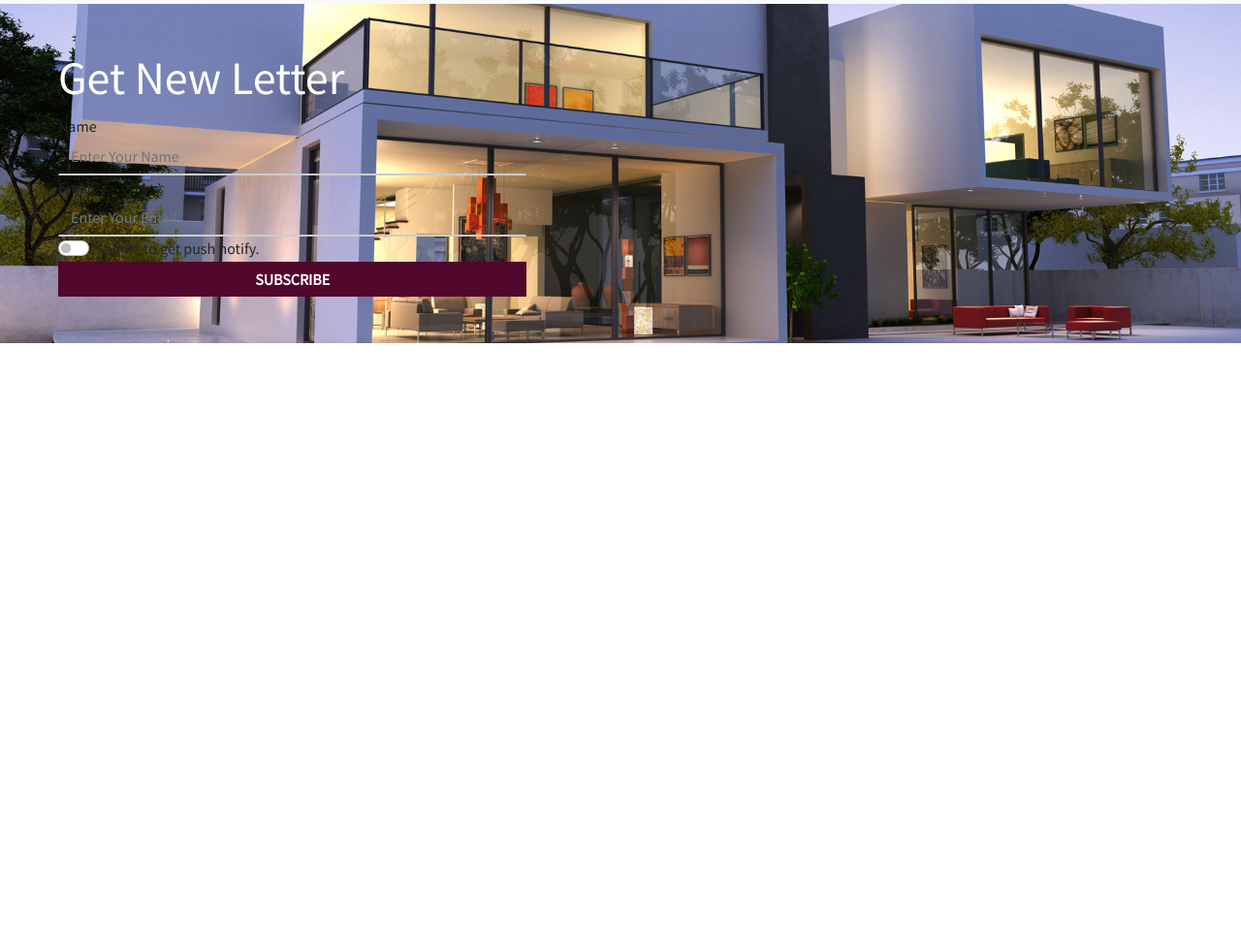
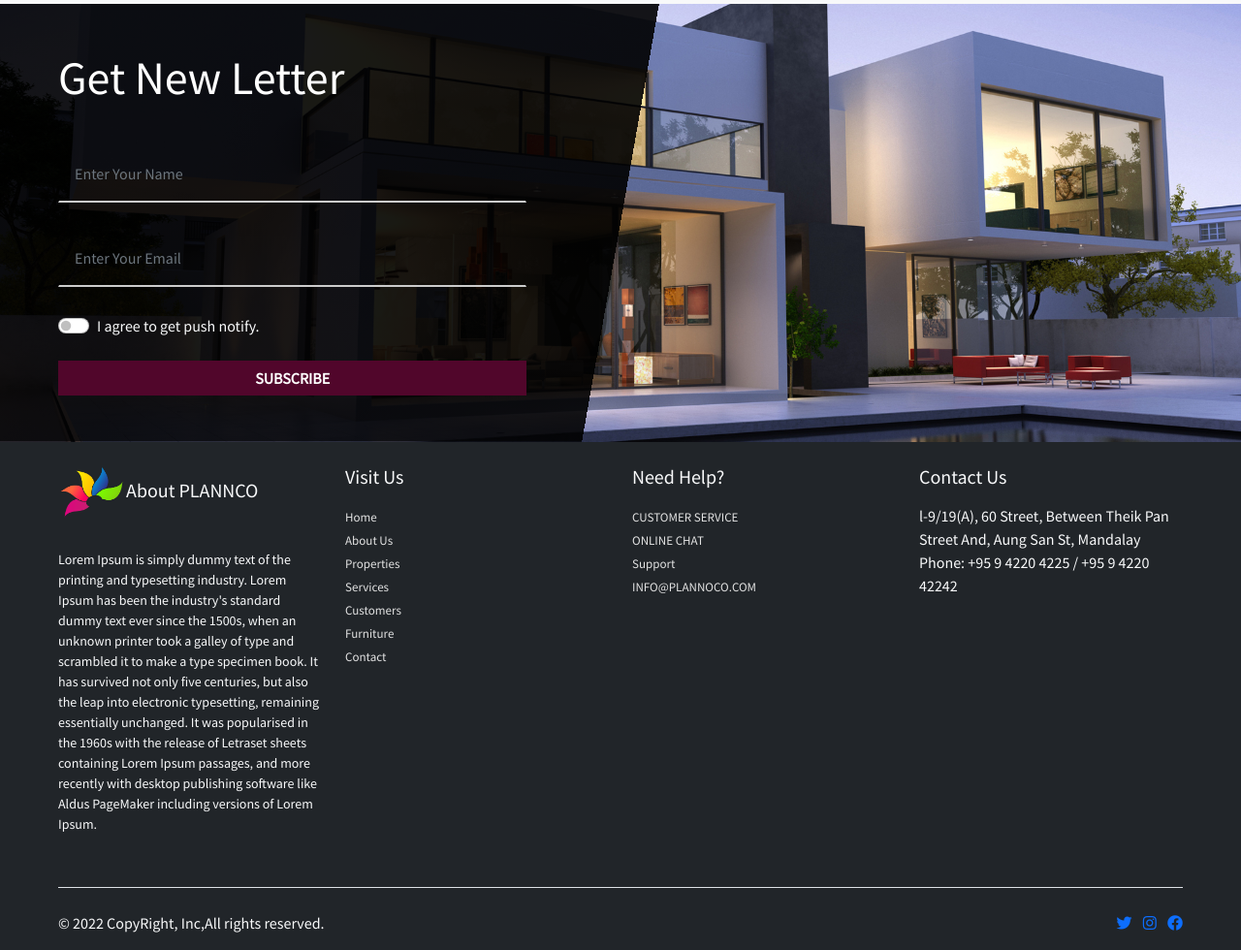
Before and after one commit to thanthtetaung49/plancohomedecoration, a plain HTML site: page index.html in a window 1280 px wide. Shown: the part 4295-5275 px from the top of the page at 97% size. Before the commit the page ends 4649 px from the top, so only its background shows below. Drawn offline with Linux system fonts and the light colour scheme.

Commit message:
11;22am commit

```diff
--- a/css/style.css
+++ b/css/style.css
@@ -9,6 +9,26 @@
 body{
     font-family: 'Source Sans Pro', sans-serif;
 }
+
+/*Start Back To Top */
+
+.btn-backtotops{
+    background-color: var(--primary-color);
+
+    color: #ffffff;
+
+    padding: 10px;
+
+    border-radius: 5px;
+
+    position: absolute;
+    right: 10px;
+    bottom: 10px;
+
+    z-index: 100;
+}
+
+/*End Back To Top */
 
 /*Start Header*/
 header{
@@ -476,7 +496,12 @@ ul.clientslists li:hover{
 /* Start Contact  */
 
 .contacts {
-    background-image: url("./../assets/img/banner/banner3.jpg");
+    background-image: linear-gradient(
+        100deg,
+        rgba(0, 0, 0, 0.9) 50%,
+        rgba(0, 0, 0, 0.5) 30%,
+        transparent 30%
+    ), url("./../assets/img/banner/banner3.jpg");
     background-repeat: no-repeat;
     background-size: cover;
     background-position: center;
@@ -518,4 +543,40 @@ ul.clientslists li:hover{
     color: #ffffff;
 }
 
+.labels {
+    color: #e2e2e2;
+
+    display: block;
+
+    margin-top: -60px;
+    margin-left: 10px;
+
+    transition: all 0.5s;
+}
+
+.inputs:placeholder-shown + .labels {
+    opacity: 0;
+
+    transform: translateY(20px);
+}
+
 /* End Contact  */
+
+/*Start Footer*/
+
+.footerlinks {
+    color: #e2e2e2;
+    text-decoration: none;
+    font-size: 13px;
+
+    transition: all 0.5s;
+}
+
+.footerlinks:hover {
+    color: orange;
+    letter-spacing: 1px;
+
+    border-bottom: 1px solid orange;
+}
+
+/*End Footer*/
--- a/index.html
+++ b/index.html
@@ -19,6 +19,14 @@
     <link rel="stylesheet" href="./css/style.css" type="text/css"/>
 </head>
 <body>
+
+<!--Start Back to Top -->
+
+<div>
+    <a href="#" class="btn-backtotops"><i class="fas fa-angle-right"></i></a>
+</div>
+
+<!--End Back to Top-->
 
 <!--Start Header Section-->
 <header>
@@ -315,7 +323,7 @@
 <!-- End Client Section  -->
 
 <!-- Start Customers Section  -->
-<section id="section" class="py-3 customers">
+<section id="customers" class="py-3 customers">
     <div class="container-fluid">
 
         <!-- Stat title  -->
@@ -340,7 +348,8 @@
                     <div class="carousel-inner">
                         <!-- Start user1  -->
                         <div class="carousel-item text-center active">
-                            <img src="./assets/img/users/user1.jpg" class="rounded-circle my-5" width="150px" alt="user1">
+                            <img src="./assets/img/users/user1.jpg" class="rounded-circle my-5" width="150px"
+                                 alt="user1">
                             <blockquote class="text-white">
                                 <p>
                                     Lorem ipsum dolor sit amet consectetur adipisicing elit.
@@ -361,7 +370,8 @@
 
                         <!-- Start user2 -->
                         <div class="carousel-item text-center">
-                            <img src="./assets/img/users/user2.jpg" class="rounded-circle my-5" width="150px" alt="user2">
+                            <img src="./assets/img/users/user2.jpg" class="rounded-circle my-5" width="150px"
+                                 alt="user2">
                             <blockquote class="text-white">
                                 <p>
                                     Lorem ipsum dolor sit amet consectetur adipisicing elit.
@@ -382,7 +392,8 @@
 
                         <!-- Start user3  -->
                         <div class="carousel-item text-center">
-                            <img src="./assets/img/users/user3.jpg" class="rounded-circle my-5" width="150px" alt="user3">
+                            <img src="./assets/img/users/user3.jpg" class="rounded-circle my-5" width="150px"
+                                 alt="user3">
                             <blockquote class="text-white">
                                 <p>
                                     Lorem ipsum dolor sit amet consectetur adipisicing elit.
@@ -402,10 +413,8 @@
                         <!-- End user3 -->
                     </div>
                 </div>
-
             </div>
         </div>
-
     </div>
 </section>
 
@@ -440,7 +449,7 @@
 <!-- End Request Quatation -->
 
 <!-- Start Furniture Services Section  -->
-<section id="furniture" class="bg-light text-center py-3">
+<section id="furnitures" class="bg-light text-center py-3">
     <div class="container">
 
         <!-- Start title  -->
@@ -448,7 +457,9 @@
             <div class="col">
                 <h3 class="titles">Furniture Services</h3>
                 <p class="lead">
-                    Lorem ipsum dolor sit amet consectetur adipisicing elit. Id natus doloribus quos esse quas alias dicta eveniet repellendus! Repellat error itaque nesciunt saepe minus veritatis in voluptatum assumenda quisquam necessitatibus.
+                    Lorem ipsum dolor sit amet consectetur adipisicing elit. Id natus doloribus quos esse quas alias
+                    dicta eveniet repellendus! Repellat error itaque nesciunt saepe minus veritatis in voluptatum
+                    assumenda quisquam necessitatibus.
                 </p>
             </div>
         </div>
@@ -508,36 +519,102 @@
     <div class="container-fluid">
 
         <div class="col-lg-5">
-            <h5 class="display-5 text-white">Get New Letter</h5>
+            <h5 class="display-5 text-white mb-3">Get New Letter</h5>
 
             <form class="" action="" method="">
 
-                <div class="form-group">
-                    <label for="name">Name</label>
-                    <input type="text" name="name" id="name" class="form-control inputs" placeholder="Enter Your Name" autocomplete="off">
+                <div class="form-group py-4">
+                    <input type="text" name="name" id="name" class="form-control p-3 inputs"
+                           placeholder="Enter Your Name"
+                           autocomplete="off">
+                    <label for="name" class="mb-sm-3 labels">Name</label>
                 </div>
 
-                <div class="form-group">
-                    <label for="email">Email</label>
-                    <input type="email" name="email" id="email" class="form-control inputs" placeholder="Enter Your Email" autocomplete="off">
+                <div class="form-group py-4">
+                    <input type="email" name="email" id="email" class="form-control p-3 inputs"
+                           placeholder="Enter Your Email" autocomplete="off">
+                    <label for="email" class="mb-sm-3 labels">Email</label>
                 </div>
 
-                <div class="form-check form-switch">
+                <div class="form-check form-switch my-4">
                     <input type="checkbox" name="accept" id="accept" class="form-check-input">
-                    <label for="accept">I agree to get push notify.</label>
+                    <label for="accept" class="text-light">I agree to get push notify.</label>
                 </div>
 
                 <div class="d-grid">
                     <button type="submit" class="btn text-uppercase rounded-0 fw-bold submit-btns">Subscribe</button>
                 </div>
-
             </form>
         </div>
-
     </div>
 </section>
 
 <!-- End Contact Section  -->
+
+<!--Start Footer Section -->
+
+<footer class="bg-dark px-5">
+    <div class="container-fluid">
+
+        <div class="row text-light py-4">
+            <div class="col-md-3 col-sm-6">
+                <h5><img src="./assets/img/fav/favicon.png" width="70px" alt="footericon"/>About PLANNCO</h5>
+                <p class="small">
+                    Lorem Ipsum is simply dummy text of the printing and typesetting industry. Lorem Ipsum has been the
+                    industry's standard dummy text ever since the 1500s, when an unknown printer took a galley of type
+                    and scrambled it to make a type specimen book. It has survived not only five centuries, but also the
+                    leap into electronic typesetting, remaining essentially unchanged. It was popularised in the 1960s
+                    with the release of Letraset sheets containing Lorem Ipsum passages, and more recently with desktop
+                    publishing software like Aldus PageMaker including versions of Lorem Ipsum.
+                </p>
+            </div>
+
+            <div class="col-md-3 col-sm-6">
+                <h5 class="mb-3">Visit Us</h5>
+                <ul class="list-unstyled">
+                    <li><a href="index.html" class="footerlinks">Home</a></li>
+                    <li><a href="#about" class="footerlinks">About Us</a></li>
+                    <li><a href="#properties" class="footerlinks">Properties</a></li>
+                    <li><a href="#services" class="footerlinks">Services</a></li>
+                    <li><a href="#customers" class="footerlinks">Customers</a></li>
+                    <li><a href="#furnitures" class="footerlinks">Furniture</a></li>
+                    <li><a href="#contact" class="footerlinks">Contact</a></li>
+                </ul>
+            </div>
+
+            <div class="col-md-3 col-sm-6">
+                <h5 class="mb-3">Need Help?</h5>
+                <ul class="list-unstyled">
+                    <li><a href="#" class="text-uppercase footerlinks">Customer Service</a></li>
+                    <li><a href="#" class="text-uppercase footerlinks">Online Chat</a></li>
+                    <li><a href="#" class="footerlinks">Support</a></li>
+                    <li><a href="#" class="text-uppercase footerlinks">info@plannoco.com</a></li>
+                </ul>
+            </div>
+
+            <div class="col-md-3 col-sm-6">
+                <h5 class="mb-3">Contact Us</h5>
+
+                <ul class="list-unstyled">
+                    <li>l-9/19(A), 60 Street, Between Theik Pan Street And, Aung San St, Mandalay</li>
+                    <li>Phone: +95 9 4220 4225 / +95 9 4220 42242</li>
+                </ul>
+            </div>
+        </div>
+
+        <div class="text-light border-top d-flex justify-content-between pt-4">
+            <p>&copy; <span id="getyear"></span> CopyRight, Inc,All rights reserved.</p>
+            <ul class="list-unstyled list-inline">
+                <li class="list-inline-item"><a href="#" class=""><i class="fab fa-twitter"></i></a></li>
+                <li class="list-inline-item"><a href="#" class=""><i class="fab fa-instagram"></i></a></li>
+                <li class="list-inline-item"><a href="#" class=""><i class="fab fa-facebook"></i></a></li>
+            </ul>
+        </div>
+
+    </div>
+</footer>
+
+<!--End Footer Section-->
 
 <!--bootstrap css1 js1-->
 <script src="./assets/bootstrap-5.0.2-dist/js/bootstrap.bundle.min.js" type="text/javascript"></script>
@@ -558,3 +635,5 @@
 <!-- 30ST -->
 
 <!-- 8MF -->
+
+<!--14PC-->
--- a/js/app.js
+++ b/js/app.js
@@ -1,5 +1,20 @@
 // Start Jquery
 $(document).ready(function () {
+
+    // Start Back to Top
+    $(".btn-backtotops").hide();
+    $(window).scroll( function () {
+        let positiontop = $(this).scrollTop();
+        // console.log(positiontop);
+
+        if (positiontop >= 370) {
+            $(".btn-backtotops").fadeIn(1000);
+        } else {
+            $(".btn-backtotops").fadeOut(1000);
+        }
+    })
+    // End Back to Top
+
     // Start Header Section
     // Start nav
     $(".navbuttons").click("click",function () {
@@ -63,5 +78,15 @@ $(document).ready(function () {
         }
     })
     // End Adv Section
+
+    // Start Footer Section
+
+    let today = new Date();
+
+    let getfullyear = today.getUTCFullYear();
+
+    $("#getyear").text(getfullyear);
+
+    // End Footer Section
 })
 // End Jquery
```
